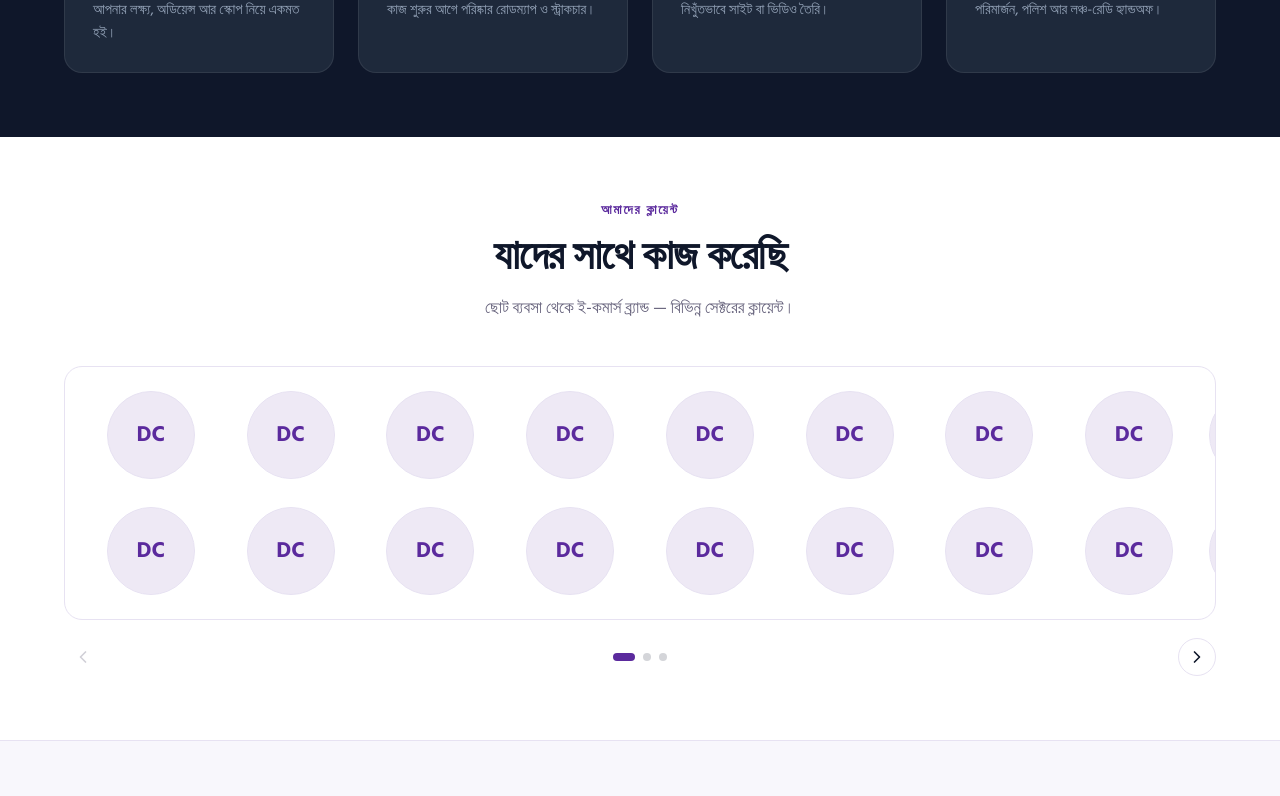
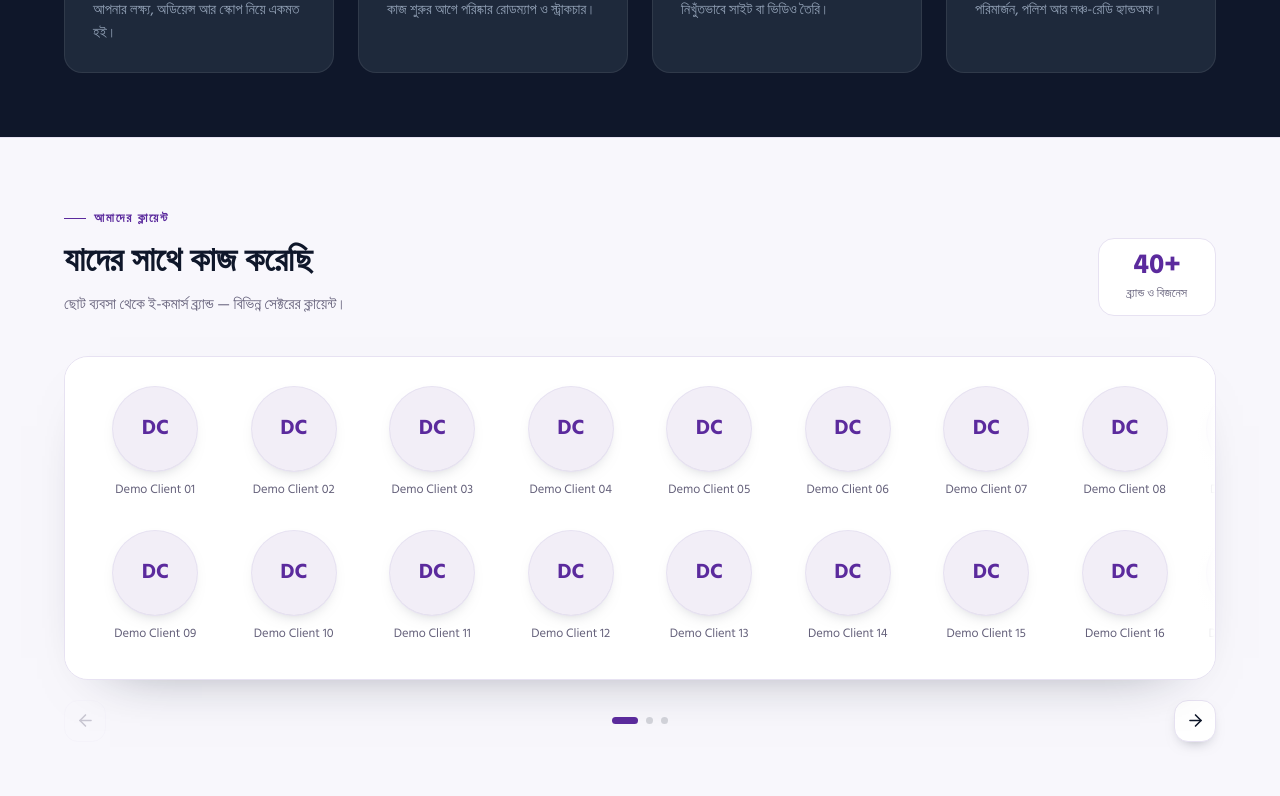
Before and after one commit to sourov6580/sabbir-web-solutions, a Next.js app: page / in a window 1280 px wide. Shown: the part 3260-4056 px from the top of the page. Built offline with nearby package versions, Linux system fonts and the light colour scheme.

Commit message:
Add files via upload

```diff
--- a/components/ClientLogos.jsx
+++ b/components/ClientLogos.jsx
@@ -1,16 +1,16 @@
 "use client";
 
 import React, { useState, useEffect, useRef } from "react";
-import { ChevronLeft, ChevronRight } from "lucide-react";
+import { ArrowLeft, ArrowRight } from "lucide-react";
 import { clients } from "@/content/site";
-import { Reveal, SectionHead } from "@/components/shared";
+import { Reveal } from "@/components/shared";
 import { C } from "@/components/tokens";
 
-const AVATAR = 88;   // লোগোর ব্যাস
-const MIN_CELL = 132; // একটা লোগোর জন্য সর্বনিম্ন জায়গা (কলাম হিসাবের জন্য)
-const ROW_GAP = 28;
+const AVATAR = 84;
+const MIN_CELL = 128;
+const LABEL_H = 34;
+const ROW_GAP = 26;
 
-/* একটা লোগো */
 function LogoItem({ c }) {
   const [broken, setBroken] = useState(false);
   const initials = (c.name || "?")
@@ -20,9 +20,10 @@ function LogoItem({ c }) {
     .join("")
     .toUpperCase();
 
-  const inner = (
+  const body = (
+    <>
       <span
-      className="client-logo"
+        className="cl-ring"
         style={{
           width: AVATAR,
           height: AVATAR,
@@ -31,12 +32,12 @@ function LogoItem({ c }) {
           display: "flex",
           alignItems: "center",
           justifyContent: "center",
-        background: c.image && !broken ? "#fff" : "rgba(91,42,157,.1)",
-        border: `1px solid ${C.line}`,
+          background: c.image && !broken ? "#fff" : "rgba(91,42,157,.08)",
+          boxShadow: `0 0 0 1px ${C.line}, 0 6px 18px -12px rgba(15,23,42,.5)`,
           color: C.purple,
           fontWeight: 700,
-        fontSize: 22,
-        transition: "transform .22s ease, box-shadow .22s ease",
+          fontSize: 21,
+          transition: "transform .25s cubic-bezier(.34,1.4,.64,1), box-shadow .25s ease",
         }}
       >
         {c.image && !broken ? (
@@ -50,22 +51,43 @@ function LogoItem({ c }) {
           initials
         )}
       </span>
+
+      <span
+        className="cl-name"
+        style={{
+          marginTop: 10,
+          fontSize: 12.5,
+          lineHeight: 1.3,
+          color: C.muted,
+          textAlign: "center",
+          maxWidth: MIN_CELL - 16,
+          display: "-webkit-box",
+          WebkitLineClamp: 2,
+          WebkitBoxOrient: "vertical",
+          overflow: "hidden",
+          transition: "color .25s ease",
+        }}
+      >
+        {c.name}
+      </span>
+    </>
   );
 
-  const wrapStyle = {
+  const style = {
     display: "flex",
+    flexDirection: "column",
     alignItems: "center",
-    justifyContent: "center",
+    justifyContent: "flex-start",
     textDecoration: "none",
   };
 
   return c.url ? (
-    <a href={c.url} target="_blank" rel="noopener noreferrer" title={c.name} style={wrapStyle}>
-      {inner}
+    <a className="cl-item" href={c.url} target="_blank" rel="noopener noreferrer" title={c.name} style={style}>
+      {body}
     </a>
   ) : (
-    <span title={c.name} style={wrapStyle}>
-      {inner}
+    <span className="cl-item" title={c.name} style={style}>
+      {body}
     </span>
   );
 }
@@ -76,12 +98,11 @@ export default function ClientLogos() {
   const [cols, setCols] = useState(4);
   const [page, setPage] = useState(0);
 
-  // বক্সের প্রস্থ অনুযায়ী কলাম সংখ্যা
   useEffect(() => {
     const el = boxRef.current;
     if (!el) return;
     const measure = () => {
-      const w = el.clientWidth - 48; // padding বাদ
+      const w = el.clientWidth - 56;
       setCols(Math.max(2, Math.floor(w / MIN_CELL)));
     };
     measure();
@@ -90,10 +111,9 @@ export default function ClientLogos() {
     return () => ro.disconnect();
   }, []);
 
-  const perPage = cols * 2; // সবসময় ২ সারি
+  const perPage = cols * 2;
   const pages = Math.max(1, Math.ceil(items.length / perPage));
 
-  // কলাম বদলালে পেজ সীমার বাইরে চলে যেতে পারে
   useEffect(() => {
     setPage((p) => Math.min(p, pages - 1));
   }, [pages]);
@@ -101,42 +121,86 @@ export default function ClientLogos() {
   const canPrev = page > 0;
   const canNext = page < pages - 1;
 
-  const arrowStyle = (enabled) => ({
-    width: 38,
-    height: 38,
-    borderRadius: "50%",
-    border: `1px solid ${enabled ? C.line : "transparent"}`,
-    background: enabled ? "#fff" : "transparent",
-    color: enabled ? C.navy : C.muted,
-    opacity: enabled ? 1 : 0.3,
-    cursor: enabled ? "pointer" : "default",
+  const arrowStyle = (on) => ({
+    width: 42,
+    height: 42,
+    borderRadius: 14,
+    border: `1px solid ${on ? C.line : "rgba(231,226,242,.6)"}`,
+    background: on ? "#fff" : "transparent",
+    color: on ? C.navy : C.muted,
+    opacity: on ? 1 : 0.32,
+    cursor: on ? "pointer" : "default",
     display: "flex",
     alignItems: "center",
     justifyContent: "center",
     transition: "all .2s ease",
+    boxShadow: on ? "0 6px 16px -10px rgba(15,23,42,.6)" : "none",
   });
 
+  const rowH = AVATAR + LABEL_H;
+
   return (
-    <section className="mx-auto px-6 py-16" style={{ maxWidth: 1200 }}>
+    <section style={{ background: C.light, borderTop: `1px solid ${C.line}`, borderBottom: `1px solid ${C.line}` }}>
+      <div className="mx-auto px-6 py-16" style={{ maxWidth: 1200 }}>
+        <style>{`
+          .cl-item:hover .cl-ring { transform: translateY(-4px) scale(1.08); box-shadow: 0 0 0 2px ${C.purple}, 0 16px 30px -16px rgba(91,42,157,.75); }
+          .cl-item:hover .cl-name { color: ${C.purple}; }
+          .cl-box::before, .cl-box::after { content: ""; position: absolute; top: 0; bottom: 0; width: 46px; pointer-events: none; z-index: 2; }
+          .cl-box::before { left: 0; background: linear-gradient(90deg, #fff, rgba(255,255,255,0)); }
+          .cl-box::after { right: 0; background: linear-gradient(270deg, #fff, rgba(255,255,255,0)); }
+        `}</style>
+
+        {/* হেডার — বাঁয়ে টাইটেল, ডানে কাউন্টার */}
         <Reveal>
-        <SectionHead eyebrow={clients.eyebrow} title={clients.title} sub={clients.sub} />
+          <div className="flex flex-wrap items-end justify-between gap-4">
+            <div>
+              <div
+                className="inline-flex items-center gap-2"
+                style={{ fontSize: 12.5, fontWeight: 600, letterSpacing: ".14em", textTransform: "uppercase", color: C.purple }}
+              >
+                <span style={{ width: 22, height: 1, background: C.purple, display: "inline-block" }} />
+                {clients.eyebrow}
+              </div>
+              <h2 className="display" style={{ marginTop: 12, fontSize: 34, fontWeight: 700, color: C.navy, lineHeight: 1.25 }}>
+                {clients.title}
+              </h2>
+              {clients.sub && (
+                <p style={{ marginTop: 10, color: C.muted, fontSize: 15.5, maxWidth: 520 }}>{clients.sub}</p>
+              )}
+            </div>
+
+            <div
+              style={{
+                background: "#fff",
+                border: `1px solid ${C.line}`,
+                borderRadius: 16,
+                padding: "12px 20px",
+                textAlign: "center",
+                minWidth: 118,
+              }}
+            >
+              <div className="display" style={{ fontSize: 28, fontWeight: 700, color: C.purple, lineHeight: 1 }}>
+                {items.length}+
+              </div>
+              <div style={{ marginTop: 5, fontSize: 12.5, color: C.muted }}>{clients.countLabel}</div>
+            </div>
+          </div>
         </Reveal>
 
+        {/* লোগো বক্স */}
         <Reveal>
-        <style>{`
-          .client-logo:hover { transform: scale(1.09); box-shadow: 0 10px 24px -10px rgba(15,23,42,.35); }
-        `}</style>
-
-        {/* লোগো বক্স */}
           <div
             ref={boxRef}
+            className="cl-box"
             style={{
-            marginTop: 44,
+              position: "relative",
+              marginTop: 40,
               background: "#fff",
               border: `1px solid ${C.line}`,
-            borderRadius: 18,
-            padding: 24,
+              borderRadius: 24,
+              padding: "30px 28px",
               overflow: "hidden",
+              boxShadow: "0 24px 60px -46px rgba(15,23,42,.6)",
             }}
           >
             <div
@@ -144,7 +208,7 @@ export default function ClientLogos() {
                 display: "flex",
                 width: `${pages * 100}%`,
                 transform: `translateX(-${(page * 100) / pages}%)`,
-              transition: "transform .45s cubic-bezier(.4,0,.2,1)",
+                transition: "transform .5s cubic-bezier(.4,0,.2,1)",
               }}
             >
               {Array.from({ length: pages }).map((_, pi) => (
@@ -155,10 +219,10 @@ export default function ClientLogos() {
                     flexShrink: 0,
                     display: "grid",
                     gridTemplateColumns: `repeat(${cols}, 1fr)`,
-                  gridAutoRows: AVATAR,
+                    gridAutoRows: rowH,
                     rowGap: ROW_GAP,
-                  columnGap: 16,
-                  minHeight: AVATAR * 2 + ROW_GAP,
+                    columnGap: 14,
+                    minHeight: rowH * 2 + ROW_GAP,
                     alignContent: "start",
                   }}
                 >
@@ -169,16 +233,12 @@ export default function ClientLogos() {
               ))}
             </div>
           </div>
+        </Reveal>
 
-        {/* কন্ট্রোল — বক্সের বাইরে নিচে */}
-        <div className="flex items-center" style={{ marginTop: 18 }}>
-          <button
-            onClick={() => canPrev && setPage((p) => p - 1)}
-            disabled={!canPrev}
-            aria-label="আগের স্লাইড"
-            style={arrowStyle(canPrev)}
-          >
-            <ChevronLeft size={20} />
+        {/* কন্ট্রোল */}
+        <div className="flex items-center" style={{ marginTop: 20 }}>
+          <button onClick={() => canPrev && setPage((p) => p - 1)} disabled={!canPrev} aria-label="আগের স্লাইড" style={arrowStyle(canPrev)}>
+            <ArrowLeft size={19} />
           </button>
 
           <div className="flex flex-1 items-center justify-center gap-2">
@@ -188,29 +248,24 @@ export default function ClientLogos() {
                 onClick={() => setPage(i)}
                 aria-label={`স্লাইড ${i + 1}`}
                 style={{
-                  width: i === page ? 22 : 8,
-                  height: 8,
+                  width: i === page ? 26 : 7,
+                  height: 7,
                   borderRadius: 999,
                   border: "none",
                   padding: 0,
                   cursor: "pointer",
-                  background: i === page ? C.purple : "rgba(15,23,42,.18)",
-                  transition: "all .25s ease",
+                  background: i === page ? C.purple : "rgba(15,23,42,.16)",
+                  transition: "all .3s cubic-bezier(.4,0,.2,1)",
                 }}
               />
             ))}
           </div>
 
-          <button
-            onClick={() => canNext && setPage((p) => p + 1)}
-            disabled={!canNext}
-            aria-label="পরের স্লাইড"
-            style={arrowStyle(canNext)}
-          >
-            <ChevronRight size={20} />
+          <button onClick={() => canNext && setPage((p) => p + 1)} disabled={!canNext} aria-label="পরের স্লাইড" style={arrowStyle(canNext)}>
+            <ArrowRight size={19} />
           </button>
         </div>
-      </Reveal>
+      </div>
     </section>
   );
 }
--- a/content/site.js
+++ b/content/site.js
@@ -253,6 +253,7 @@ export const clients = {
   eyebrow: "আমাদের ক্লায়েন্ট",
   title: "যাদের সাথে কাজ করেছি",
   sub: "ছোট ব্যবসা থেকে ই-কমার্স ব্র্যান্ড — বিভিন্ন সেক্টরের ক্লায়েন্ট।",
+  countLabel: "ব্র্যান্ড ও বিজনেস",
   // প্রতিটি লোগো: name = ব্যবসার নাম, url = ফেসবুক পেজ, image = ছবির path
   // image: "/images/clients/borka-everyday.jpg"  ← এভাবে দিন
   // image: null দিলে নামের আদ্যক্ষর দেখাবে (ডেমো)
```
Lines whose indentation alone changed are shown as unchanged.
